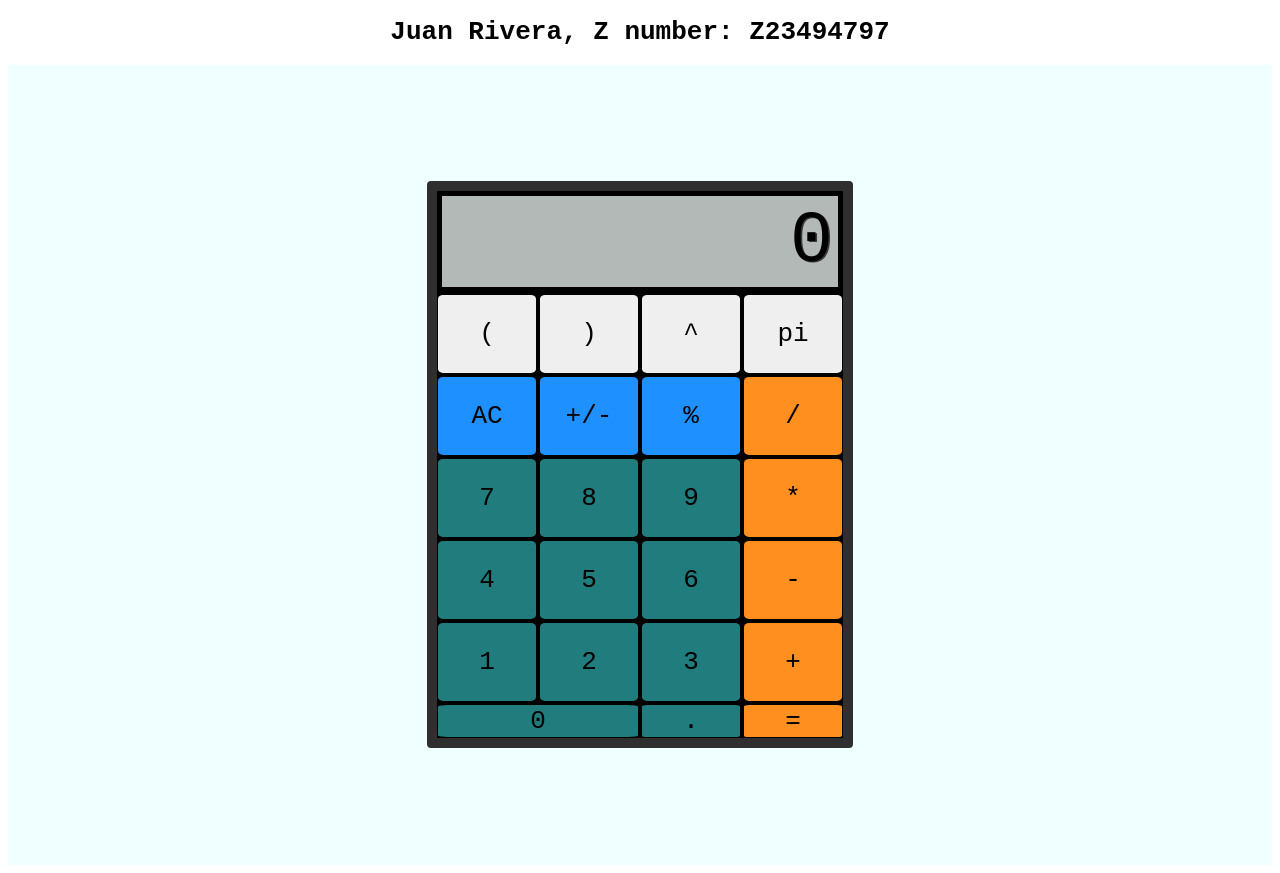
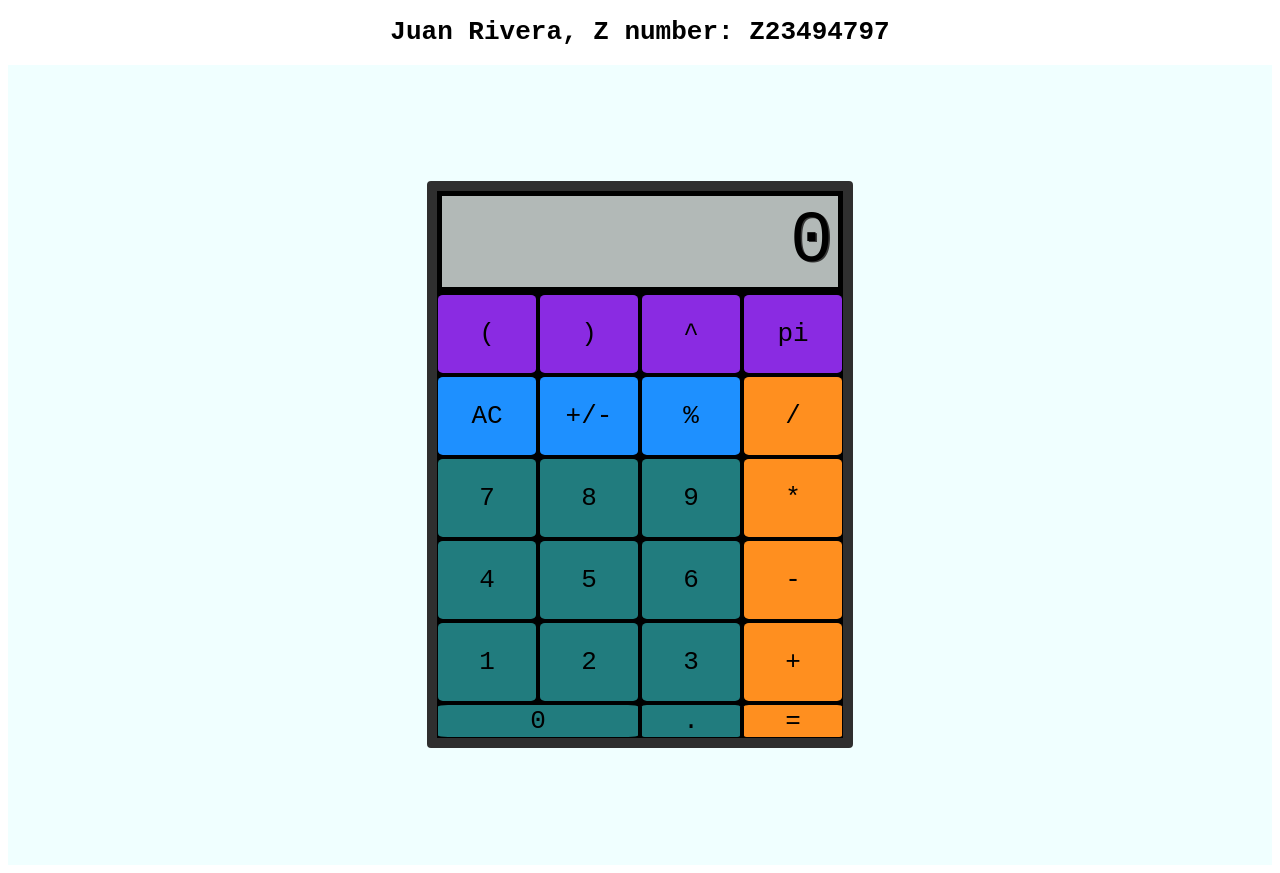
Before and after one commit to cop4808-spring-2023-fullstack-web/cop4808-git-and-github-fundamentals-semco-r, a plain HTML site: page CALC YA LATER.html in a window 1280 px wide. Drawn offline with Linux system fonts and the light colour scheme.

```diff
--- a/styles/style.css
+++ b/styles/style.css
@@ -108,3 +108,11 @@
 .percent:active {
     background-color: rgb(123, 189, 255);
 }
+
+.extra {
+    background-color: blueviolet;
+}
+
+.extra:active {
+    background-color: rgb(154, 75, 228);
+}
```
